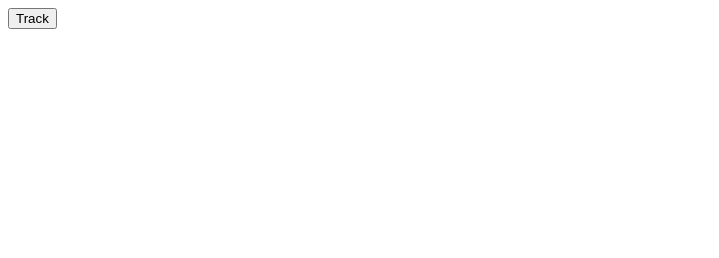
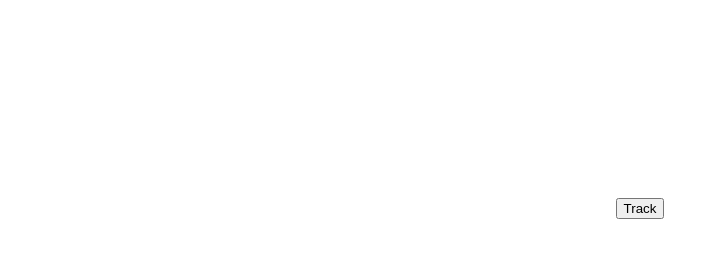
Before and after one commit to jmonroe33/button-tag, a plain HTML site: page index.html in a window 1280 px wide. Shown: the whole page, without its empty margins (0-719 px from the left). Drawn offline with Linux system fonts and the light colour scheme.

Commit message:
fixing the tags

```diff
--- a/index.css
+++ b/index.css
@@ -0,0 +1,6 @@
+.button-container {
+    display: flex;
+    justify-content: center;
+    align-items: center;
+    height:400px;
+}
--- a/index.html
+++ b/index.html
@@ -6,26 +6,22 @@
     <meta http-equiv="X-UA-Compatible" content="IE=edge">
     <meta name="viewport" content="width=device-width, initial-scale=1.0">
     <title>Document</title>
+
 <!-- Google Tag Manager -->
 <script>(function(w,d,s,l,i){w[l]=w[l]||[];w[l].push({'gtm.start':
     new Date().getTime(),event:'gtm.js'});var f=d.getElementsByTagName(s)[0],
     j=d.createElement(s),dl=l!='dataLayer'?'&l='+l:'';j.async=true;j.src=
-    'https://www.googletagmanager.com/gtm.js?id=G-834KD2GMGM'+i+dl;f.parentNode.insertBefore(j,f);
+    'https://www.googletagmanager.com/gtm.js?id='+i+dl;f.parentNode.insertBefore(j,f);
     })(window,document,'script','dataLayer','GTM-P8MMZ9V');</script>
     <!-- End Google Tag Manager -->
-
-<!-- Google tag (gtag.js) -->
-<script async src="https://www.googletagmanager.com/gtag/js?id=G-834KD2GMGM"></script>
-
-
 </head>
 <body>
     <!-- Google Tag Manager (noscript) -->
 <noscript><iframe src="https://www.googletagmanager.com/ns.html?id=GTM-P8MMZ9V"
     height="0" width="0" style="display:none;visibility:hidden"></iframe></noscript>
     <!-- End Google Tag Manager (noscript) -->
-    <div>
-        <button className="button">Track</button>
+    <div class="button-container">
+        <button class="button">Track</button>
     </div>
 </body>
 <script src="buttonLogic.js"></script>
```
